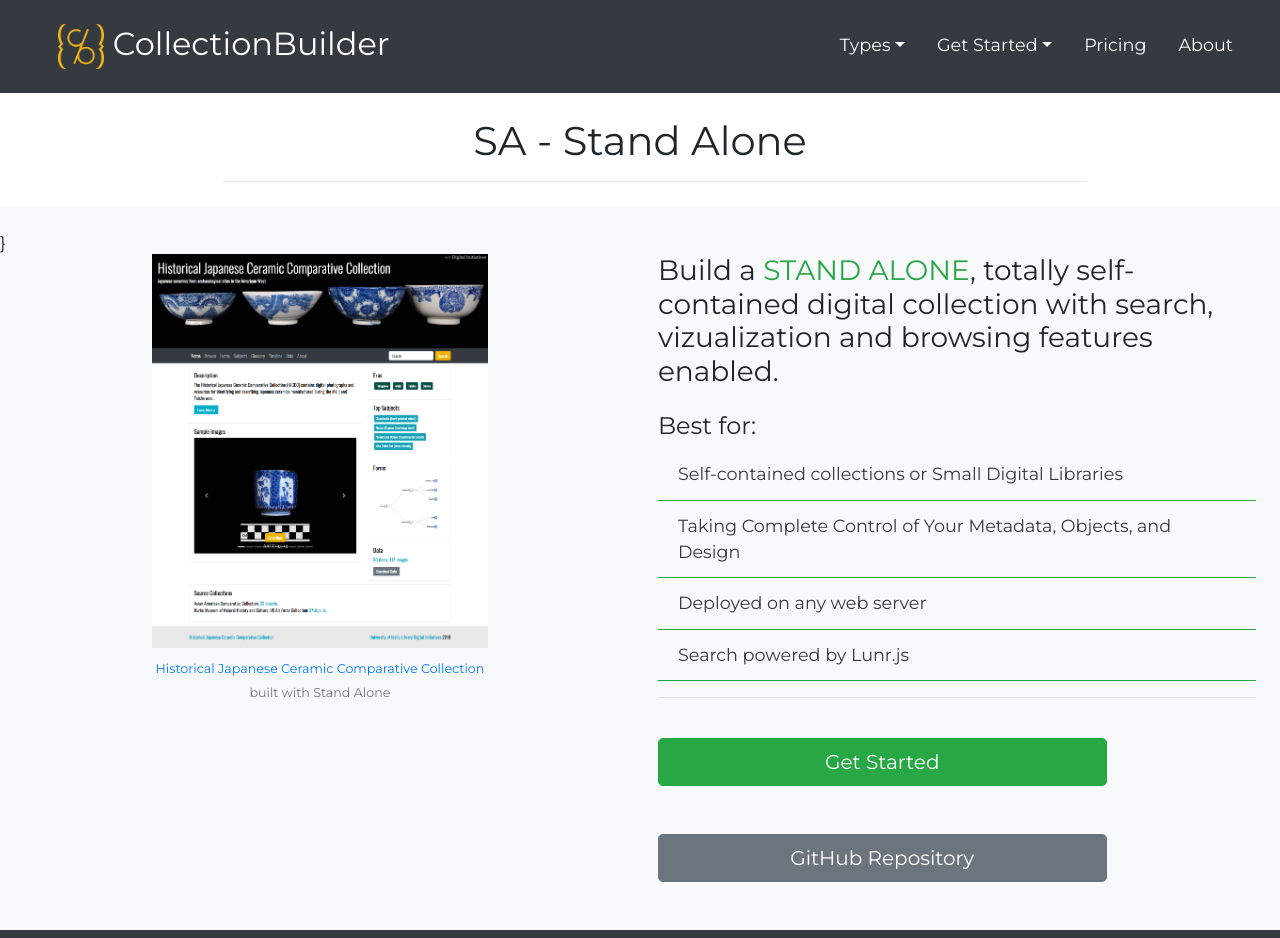
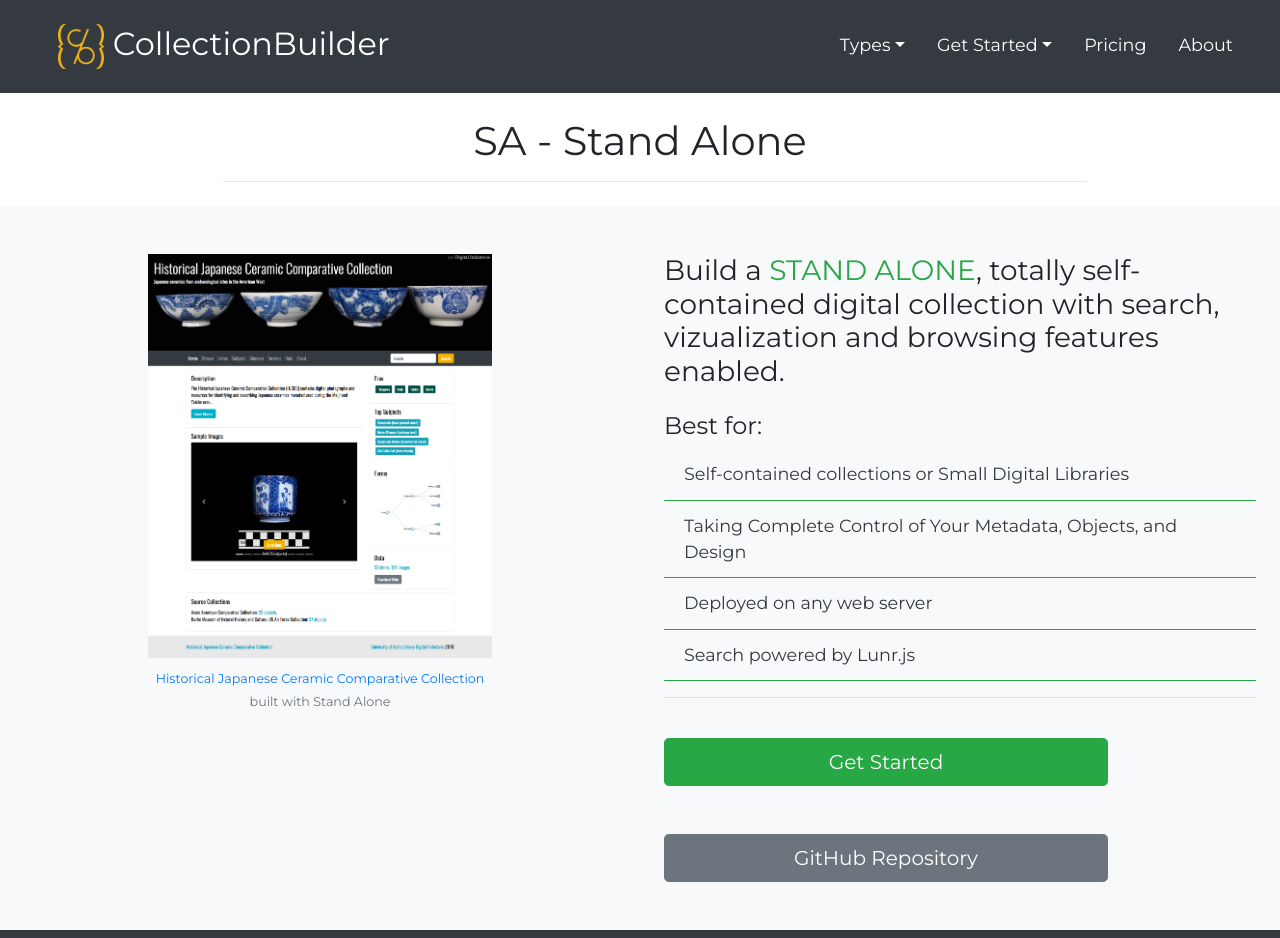
Before and after one commit to CollectionBuilder/collectionbuilder.github.io, a Jekyll site: the page built from pages/sa.md, in a window 1280 px wide, cut to the strip 0-938 px from the top of the page. Built offline with Jekyll 4.4.1, drawn with Linux system fonts in a browser that asks for light colours; comment, search, counter and statistics services are not loaded.

Commit message:
slightly fix type layout i don't endorse this! this set up is too convoluted!

```diff
--- a/_layouts/type-page.html
+++ b/_layouts/type-page.html
@@ -6,20 +6,20 @@
 
 <hr class="col-8 offset-2">
 
-<div class="row bg-light mt-4 pt-4">
-{% unless type.id == 'es' %}
-}
-    <div class="col">
+<div class="row justify-content-center bg-light mt-4 pt-4">
+    {% if type.image %}
+    <div class="col-md-6">
         <figure class="figure mx-auto text-center p-4 ">
-            <img src="{{ type.image | prepend: '/images/' | relative_url }}" class="figure-img img-fluid rounded col-8" alt="A generic square placeholder image with rounded corners in a figure.">
+            <img src="{{ type.image | prepend: '/images/' | relative_url }}" class="figure-img img-fluid rounded col-8" alt="screen shot image of {{ type.collection }} home page">
             <figcaption class="figure-caption"><small><a href="{{ type.coll-link }}">{{ type.collection }}</a><br> built with {{ type.title }}</small></figcaption>
         </figure>
     </div>
-  {% endunless %}
+    {% endif %}
+
   {% if type.id == 'es' %}<div class="p-4  mx-auto col-md-7" >
         <p class="alert-warning text-center alert">Our Elastic Version is Currently in Development. <br/> We hope to have a functional version sometime in 2021.</p>
         {%else%}
-        <div class="col p-4">
+        <div class="col-md-6 p-4">
         {%endif%}
         <p class="h3 pr-4">{{ type.description }}</p>
 
```
